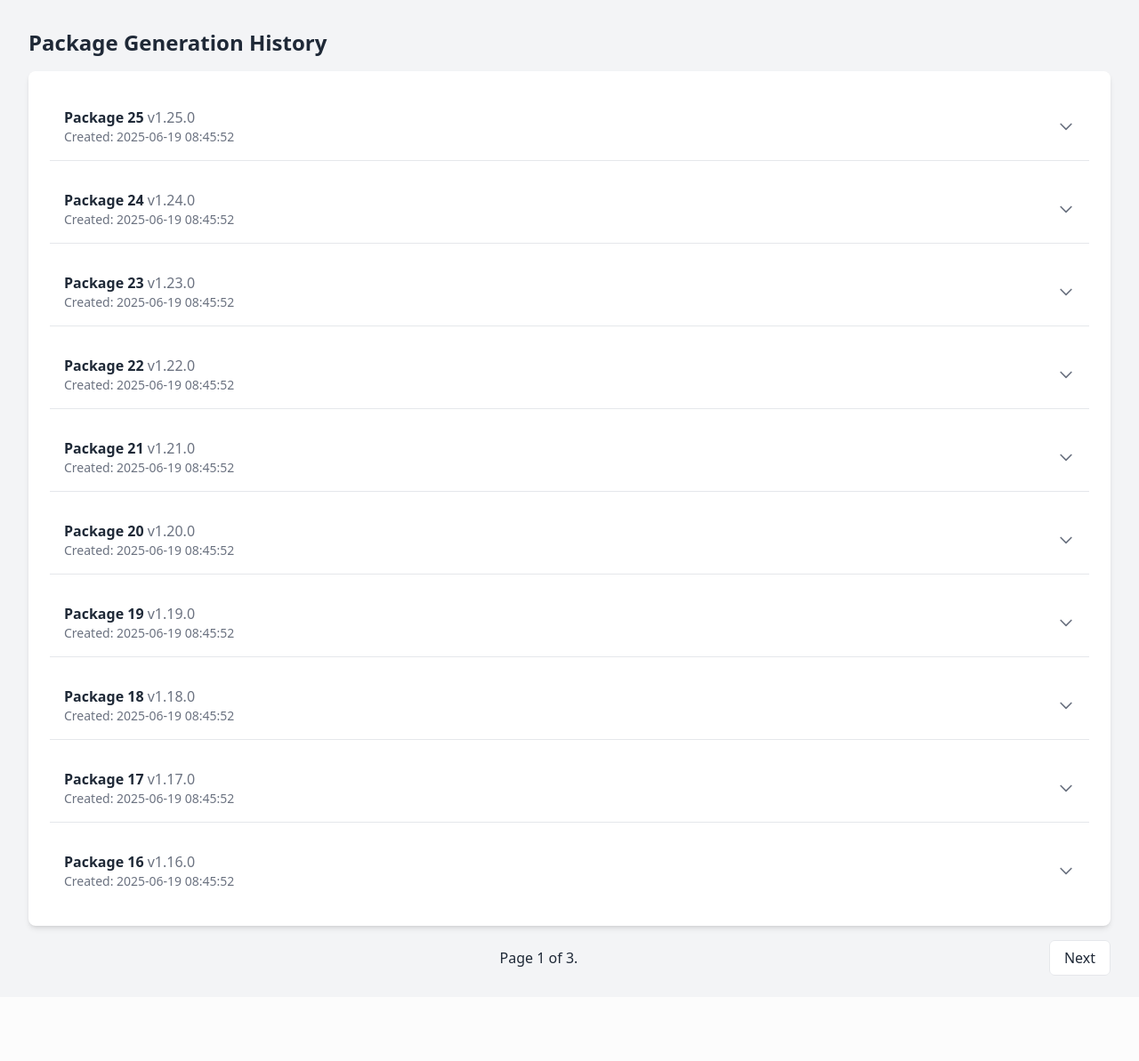
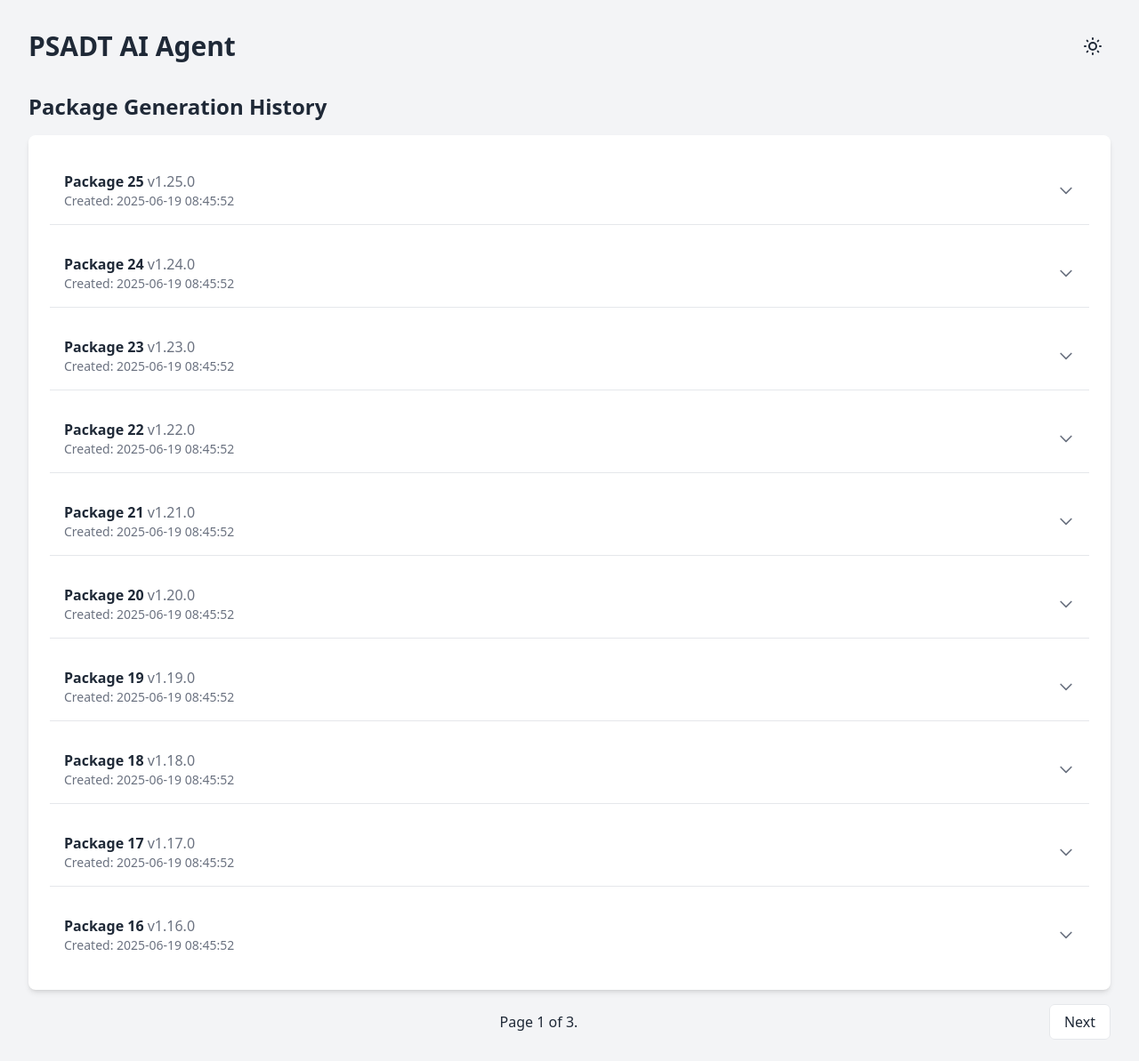
Before and after one commit to alexandergreif/AIPackager_v2, a Flask app: page /history in a window 1280 px wide. Shown: the whole page at 89% size. Before the commit the page ends 1097 px from the top, so only its background shows below. Run offline with Flask 3, Linux system fonts and the light colour scheme; some libraries are stand-ins or nearby versions.

Commit message:
feat(ui): SP5-04 add dark mode toggle

```diff
--- /dev/null
+++ b/src/ai_psadt_agent/templates/ui/base.html
@@ -0,0 +1,50 @@
+<!DOCTYPE html>
+<html lang="en" :class="{ 'dark': dark }" x-data="themeSwitcher()">
+<head>
+    <meta charset="UTF-8">
+    <meta name="viewport" content="width=device-width, initial-scale=1.0">
+    <title>{% block title %}PSADT AI Agent{% endblock %}</title>
+    <script src="https://cdn.tailwindcss.com"></script>
+    <script defer src="https://cdn.jsdelivr.net/npm/alpinejs@3.x.x/dist/cdn.min.js"></script>
+    <script>
+        tailwind.config = {
+            darkMode: 'class',
+        }
+
+        function themeSwitcher() {
+            return {
+                dark: false,
+                init() {
+                    this.dark = document.cookie.includes('theme=dark');
+                    this.$watch('dark', val => {
+                        document.cookie = `theme=${val ? 'dark' : 'light'};path=/;max-age=31536000`;
+                    });
+                }
+            }
+        }
+    </script>
+    <style>
+        .dark .dark\:bg-gray-900 { background-color: #111827; }
+        .dark .dark\:bg-gray-800 { background-color: #1f2937; }
+        .dark .dark\:text-gray-200 { color: #e5e7eb; }
+        .dark .dark\:text-gray-400 { color: #9ca3af; }
+        .dark .dark\:border-gray-700 { border-color: #374151; }
+    </style>
+</head>
+<body class="bg-gray-100 text-gray-800 dark:bg-gray-900 dark:text-gray-200 transition-colors duration-300">
+    <div class="container mx-auto p-8">
+        <header class="flex justify-between items-center mb-8">
+            <h1 class="text-3xl font-bold">
+                <a href="{{ url_for('ui_bp.upload_page') }}">PSADT AI Agent</a>
+            </h1>
+            <button @click="dark = !dark" class="p-2 rounded-full focus:outline-none focus:ring-2 focus:ring-offset-2 focus:ring-indigo-500">
+                <svg x-show="!dark" class="w-6 h-6" fill="none" stroke="currentColor" viewBox="0 0 24 24" xmlns="http://www.w3.org/2000/svg"><path stroke-linecap="round" stroke-linejoin="round" stroke-width="2" d="M12 3v1m0 16v1m9-9h-1M4 12H3m15.364 6.364l-.707-.707M6.343 6.343l-.707-.707m12.728 0l-.707.707M6.343 17.657l-.707.707M16 12a4 4 0 11-8 0 4 4 0 018 0z"></path></svg>
+                <svg x-show="dark" class="w-6 h-6" fill="none" stroke="currentColor" viewBox="0 0 24 24" xmlns="http://www.w3.org/2000/svg"><path stroke-linecap="round" stroke-linejoin="round" stroke-width="2" d="M20.354 15.354A9 9 0 018.646 3.646 9.003 9.003 0 0012 21a9.003 9.003 0 008.354-5.646z"></path></svg>
+            </button>
+        </header>
+        <main>
+            {% block content %}{% endblock %}
+        </main>
+    </div>
+</body>
+</html>
--- a/src/ai_psadt_agent/templates/ui/history.html
+++ b/src/ai_psadt_agent/templates/ui/history.html
@@ -1,34 +1,27 @@
-<!DOCTYPE html>
-<html lang="en">
-<head>
-    <meta charset="UTF-8">
-    <meta name="viewport" content="width=device-width, initial-scale=1.0">
-    <title>Package History</title>
-    <script src="https://cdn.tailwindcss.com"></script>
-    <!-- Alpine.js for accordion functionality -->
-    <script defer src="https://cdn.jsdelivr.net/npm/alpinejs@3.x.x/dist/cdn.min.js"></script>
-</head>
-<body class="bg-gray-100 text-gray-800">
-    <div class="container mx-auto p-8">
-        <h1 class="text-2xl font-bold mb-4">Package Generation History</h1>
+{% extends "ui/base.html" %}
 
-        <div class="bg-white p-6 rounded-lg shadow-md">
+{% block title %}Package History{% endblock %}
+
+{% block content %}
+<h1 class="text-2xl font-bold mb-4 dark:text-gray-200">Package Generation History</h1>
+
+<div class="bg-white p-6 rounded-lg shadow-md dark:bg-gray-800">
     <div class="space-y-4">
         {% for package in packages %}
-                <div x-data="{ open: false }" class="border-b last:border-b-0">
+        <div x-data="{ open: false }" class="border-b last:border-b-0 dark:border-gray-700">
             <div @click="open = !open" class="flex justify-between items-center p-4 cursor-pointer">
                 <div>
-                            <p class="font-semibold">{{ package.name }} <span class="font-normal text-gray-500">v{{ package.version }}</span></p>
-                            <p class="text-sm text-gray-500">Created: {{ package.created_at.strftime('%Y-%m-%d %H:%M:%S') }}</p>
+                    <p class="font-semibold dark:text-gray-200">{{ package.name }} <span class="font-normal text-gray-500 dark:text-gray-400">v{{ package.version }}</span></p>
+                    <p class="text-sm text-gray-500 dark:text-gray-400">Created: {{ package.created_at.strftime('%Y-%m-%d %H:%M:%S') }}</p>
                 </div>
                 <svg :class="{'rotate-180': open}" class="w-5 h-5 text-gray-500 transform transition-transform" xmlns="http://www.w3.org/2000/svg" fill="none" viewBox="0 0 24 24" stroke="currentColor">
                     <path stroke-linecap="round" stroke-linejoin="round" stroke-width="2" d="M19 9l-7 7-7-7" />
                 </svg>
             </div>
-                    <div x-show="open" x-transition class="p-4 bg-gray-50">
-                        <h3 class="font-semibold mb-2">Details</h3>
-                        <p><span class="font-medium">Installer Path:</span> {{ package.installer_path or 'N/A' }}</p>
-                        <p><span class="font-medium">Last Updated:</span> {{ package.updated_at.strftime('%Y-%m-%d %H:%M:%S') }}</p>
+            <div x-show="open" x-transition class="p-4 bg-gray-50 dark:bg-gray-900/50">
+                <h3 class="font-semibold mb-2 dark:text-gray-200">Details</h3>
+                <p class="dark:text-gray-300"><span class="font-medium">Installer Path:</span> {{ package.installer_path or 'N/A' }}</p>
+                <p class="dark:text-gray-300"><span class="font-medium">Last Updated:</span> {{ package.updated_at.strftime('%Y-%m-%d %H:%M:%S') }}</p>
                 <div class="mt-4">
                     <a href="{{ url_for('ui_bp.download_package_script', package_id=package.id) }}"
                        class="inline-flex items-center px-4 py-2 border border-transparent text-sm font-medium rounded-md shadow-sm text-white bg-indigo-600 hover:bg-indigo-700 focus:outline-none focus:ring-2 focus:ring-offset-2 focus:ring-indigo-500">
@@ -38,16 +31,16 @@
             </div>
         </div>
         {% else %}
-                <p>No packages found.</p>
+        <p class="dark:text-gray-300">No packages found.</p>
         {% endfor %}
     </div>
 </div>
 
 <!-- Pagination -->
-        <div class="mt-6 flex justify-between items-center">
+<div class="mt-6 flex justify-between items-center dark:text-gray-300">
     <div>
         {% if pagination.has_prev %}
-                <a href="{{ url_for('ui_bp.history_page', page=pagination.prev_num) }}" class="px-4 py-2 bg-white border rounded-md">Previous</a>
+        <a href="{{ url_for('ui_bp.history_page', page=pagination.prev_num) }}" class="px-4 py-2 bg-white border rounded-md dark:bg-gray-700 dark:border-gray-600">Previous</a>
         {% endif %}
     </div>
     <div>
@@ -55,10 +48,8 @@
     </div>
     <div>
         {% if pagination.has_next %}
-                <a href="{{ url_for('ui_bp.history_page', page=pagination.next_num) }}" class="px-4 py-2 bg-white border rounded-md">Next</a>
+        <a href="{{ url_for('ui_bp.history_page', page=pagination.next_num) }}" class="px-4 py-2 bg-white border rounded-md dark:bg-gray-700 dark:border-gray-600">Next</a>
         {% endif %}
     </div>
 </div>
-    </div>
-</body>
-</html>
+{% endblock %}
```
Also changed, not shown: src/ai_psadt_agent/templates/ui/progress.html (+10 -19 lines), src/ai_psadt_agent/templates/ui/upload.html (+14 -21 lines). Lines whose indentation alone changed are shown as unchanged.
